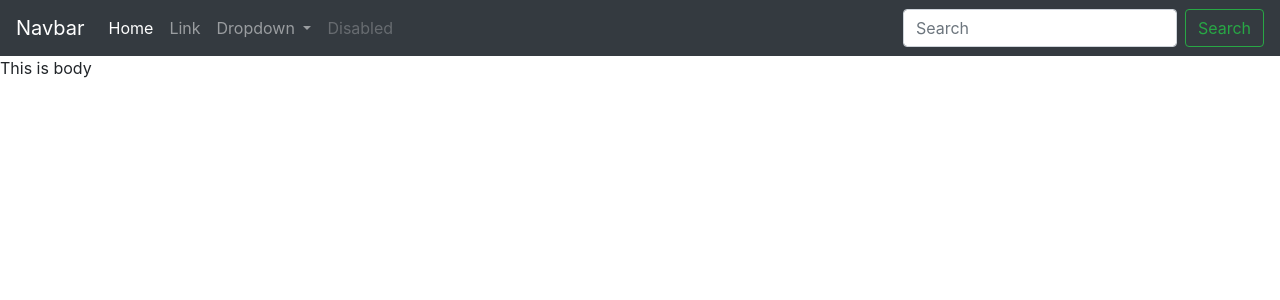
After one commit to aalamgeer/Textutils-aaplication, a Django app: template Ecommerce/nicebuy/templates/nicebuy/about.html in a window 1280 px wide. The commit adds this page. Shown: the top 300 px of the page. Run offline with Django 3.2, Linux system fonts and the light colour scheme; the template is opened without the code that fills it, so the values that code supplies are empty; some libraries are stand-ins or nearby versions.

Commit message:
Design of front page base html file extends

```diff
--- a/Ecommerce/Ecommerce/settings.py
+++ b/Ecommerce/Ecommerce/settings.py
@@ -14,7 +14,6 @@ import os
 
 # Build paths inside the project like this: os.path.join(BASE_DIR, ...)
 BASE_DIR = os.path.dirname(os.path.dirname(os.path.abspath(__file__)))
-print(os.path.join(BASE_DIR, 'media'))
 
 # Quick-start development settings - unsuitable for production
 # See https://docs.djangoproject.com/en/2.1/howto/deployment/checklist/
--- /dev/null
+++ b/Ecommerce/nicebuy/templates/nicebuy/about.html
@@ -0,0 +1,4 @@
+{% extends 'nicebuy/base.html' %}
+
+{% block title%} Title of About{% endblock %}
+{% block body %} This is body {% endblock %}
--- /dev/null
+++ b/Ecommerce/nicebuy/templates/nicebuy/base.html
@@ -0,0 +1,86 @@
+<!doctype html>
+<html lang="en">
+  <head>
+    <!-- Required meta tags -->
+    <meta charset="utf-8">
+    <meta name="viewport" content="width=device-width, initial-scale=1, shrink-to-fit=no">
+
+    <!-- Bootstrap CSS -->
+    <link rel="stylesheet" href="https://stackpath.bootstrapcdn.com/bootstrap/4.3.1/css/bootstrap.min.css" integrity="sha384-ggOyR0iXCbMQv3Xipma34MD+dH/1fQ784/j6cY/iJTQUOhcWr7x9JvoRxT2MZw1T" crossorigin="anonymous">
+
+    <title>{% block title %}{% endblock %}</title>
+          <style>
+              {% block css %}
+                         .col-md-3
+          {
+          display: inline-block;
+          margin-left:-4px;
+          }
+          .carousel-indicators .active {
+          background-color: blue;
+            }
+          .col-md-3 img{
+          width:100%;
+          height:auto;
+          }
+          body .carousel-indicator li{
+          background-color: blue;
+          }
+          body .carousel-indicators{
+          bottom: 0;
+          }
+          body .carousel-control-prev-icon,
+          body .carousel-control-next-icon{
+          background-color: blue;
+          }
+           body .no-padding{
+           padding-left: 0,
+           padding-right: 0;
+           }
+               {% endblock %}
+  </style>
+  </head>
+  <body>
+  <nav class="navbar navbar-expand-lg navbar-dark bg-dark">
+  <a class="navbar-brand" href="#">Navbar</a>
+  <button class="navbar-toggler" type="button" data-toggle="collapse" data-target="#navbarSupportedContent" aria-controls="navbarSupportedContent" aria-expanded="false" aria-label="Toggle navigation">
+    <span class="navbar-toggler-icon"></span>
+  </button>
+
+  <div class="collapse navbar-collapse" id="navbarSupportedContent">
+    <ul class="navbar-nav mr-auto">
+      <li class="nav-item active">
+        <a class="nav-link" href="#">Home <span class="sr-only">(current)</span></a>
+      </li>
+      <li class="nav-item">
+        <a class="nav-link" href="#">Link</a>
+      </li>
+      <li class="nav-item dropdown">
+        <a class="nav-link dropdown-toggle" href="#" id="navbarDropdown" role="button" data-toggle="dropdown" aria-haspopup="true" aria-expanded="false">
+          Dropdown
+        </a>
+        <div class="dropdown-menu" aria-labelledby="navbarDropdown">
+          <a class="dropdown-item" href="#">Action</a>
+          <a class="dropdown-item" href="#">Another action</a>
+          <div class="dropdown-divider"></div>
+          <a class="dropdown-item" href="#">Something else here</a>
+        </div>
+      </li>
+      <li class="nav-item">
+        <a class="nav-link disabled" href="#" tabindex="-1" aria-disabled="true">Disabled</a>
+      </li>
+    </ul>
+    <form class="form-inline my-2 my-lg-0">
+      <input class="form-control mr-sm-2" type="search" placeholder="Search" aria-label="Search">
+      <button class="btn btn-outline-success my-2 my-sm-0" type="submit">Search</button>
+    </form>
+  </div>
+</nav>
+    {% block body %} body {% endblock %}
+    <!-- Optional JavaScript -->
+    <!-- jQuery first, then Popper.js, then Bootstrap JS -->
+    <script src="https://code.jquery.com/jquery-3.3.1.slim.min.js" integrity="sha384-q8i/X+965DzO0rT7abK41JStQIAqVgRVzpbzo5smXKp4YfRvH+8abtTE1Pi6jizo" crossorigin="anonymous"></script>
+    <script src="https://cdnjs.cloudflare.com/ajax/libs/popper.js/1.14.7/umd/popper.min.js" integrity="sha384-UO2eT0CpHqdSJQ6hJty5KVphtPhzWj9WO1clHTMGa3JDZwrnQq4sF86dIHNDz0W1" crossorigin="anonymous"></script>
+    <script src="https://stackpath.bootstrapcdn.com/bootstrap/4.3.1/js/bootstrap.min.js" integrity="sha384-JjSmVgyd0p3pXB1rRibZUAYoIIy6OrQ6VrjIEaFf/nJGzIxFDsf4x0xIM+B07jRM" crossorigin="anonymous"></script>
+  </body>
+</html>
--- a/Ecommerce/nicebuy/templates/nicebuy/index.html
+++ b/Ecommerce/nicebuy/templates/nicebuy/index.html
@@ -39,7 +39,7 @@
   </style>
   </head>
   <body>
-    <nav class="navbar navbar-expand-lg navbar-light bg-light">
+    <nav class="navbar navbar-expand-lg navbar-dark bg-dark">
   <a class="navbar-brand" href="#">Navbar</a>
   <button class="navbar-toggler" type="button" data-toggle="collapse" data-target="#navbarSupportedContent" aria-controls="navbarSupportedContent" aria-expanded="false" aria-label="Toggle navigation">
     <span class="navbar-toggler-icon"></span>
--- a/Ecommerce/nicebuy/views.py
+++ b/Ecommerce/nicebuy/views.py
@@ -7,7 +7,7 @@ def index(request):
 
 
 def about(request):
-    return render (request, 'nicebuy/index.html')
+    return render (request, 'nicebuy/about.html')
 
 
 def contact(request):
```
